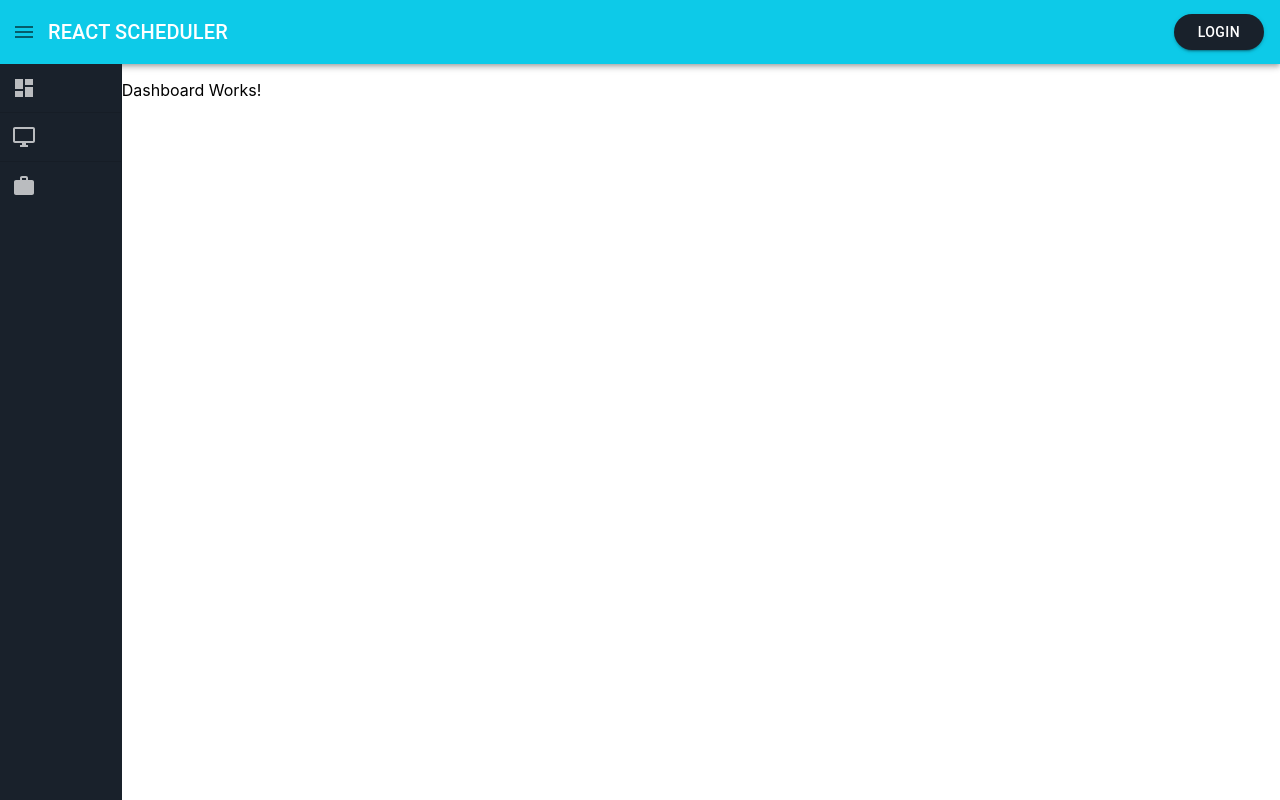
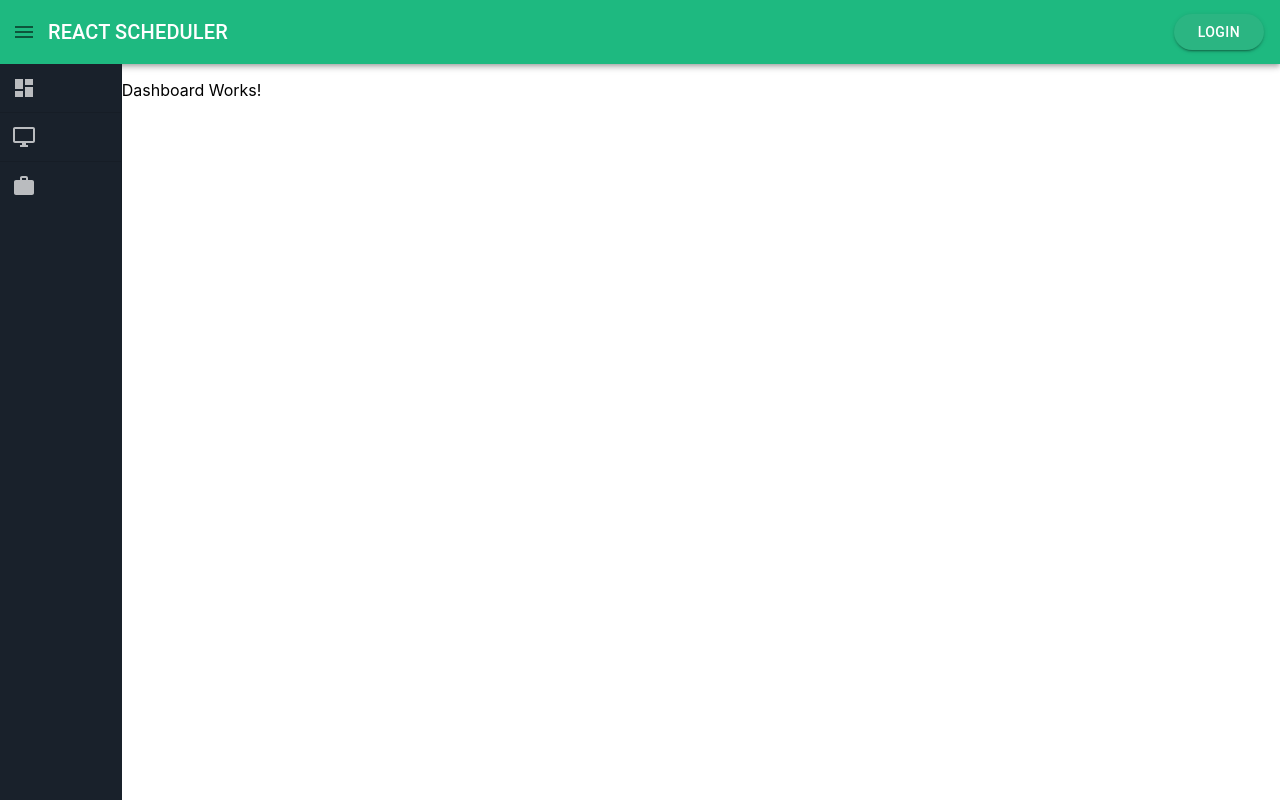
Before and after one commit to AkhileshMuthusamy/react-reminder, a React (Create React App) app: page / in a window 1280 px wide. Built offline with nearby package versions, Linux system fonts and the light colour scheme.

Commit message:
Updated Theme color

```diff
--- a/src/theme/muiTheme.js
+++ b/src/theme/muiTheme.js
@@ -6,13 +6,16 @@ const theme = createMuiTheme({
   },
   palette: {
     primary: {
-      light: '#63ccff',
-      main: '#0DCAE8',
-      dark: '#006db3',
+      light: '#757ce8',
+      main: '#1EB980',
+      dark: '#002884',
       contrastText: '#fff'
     },
     secondary: {
-      main: '#19212B'
+      light: '#ff7961',
+      main: '#2BB582', // Used in default state of button
+      dark: '#128158', // Used in hover state of button
+      contrastText: '#fff' // Used in button text
     }
   },
   overrides: {
```
